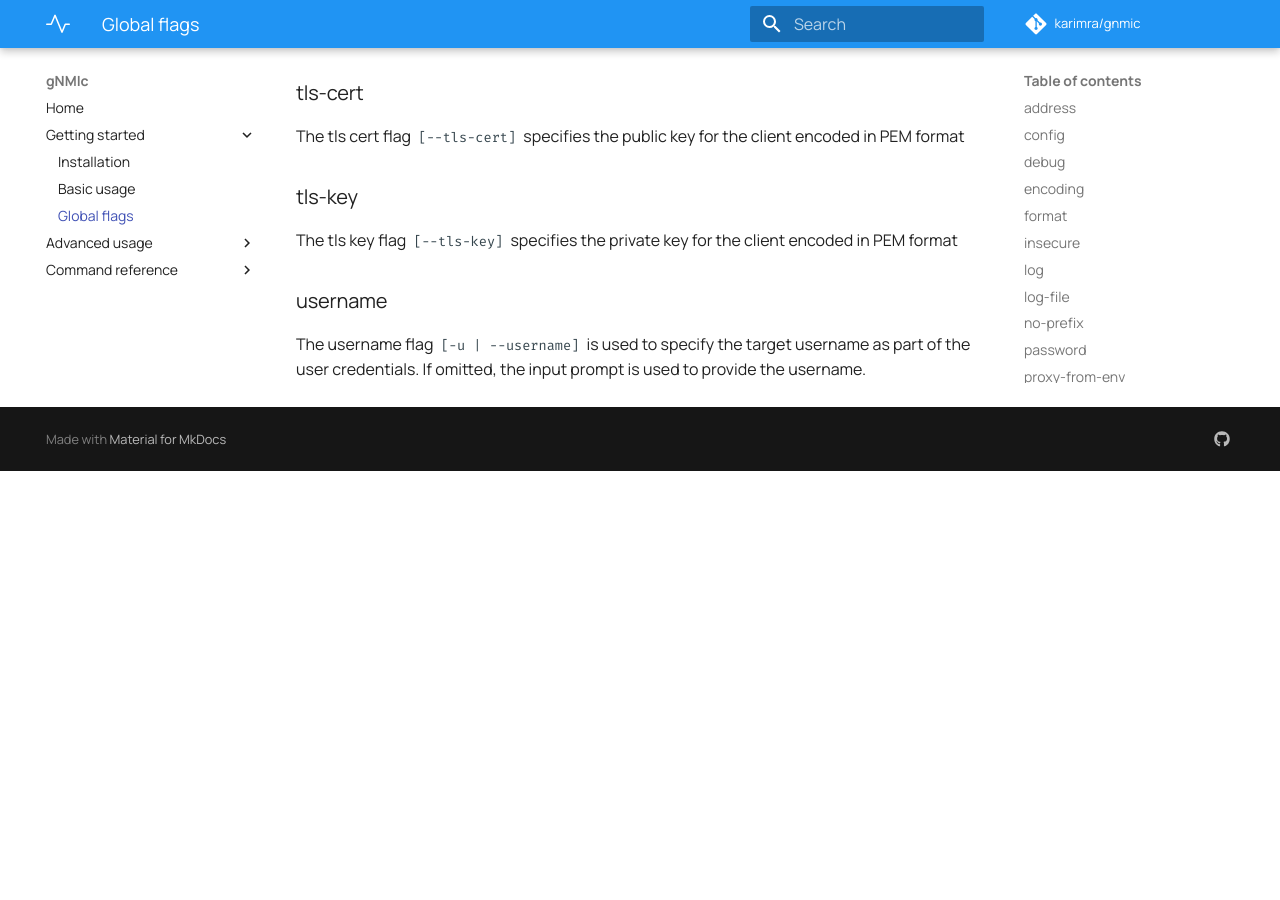
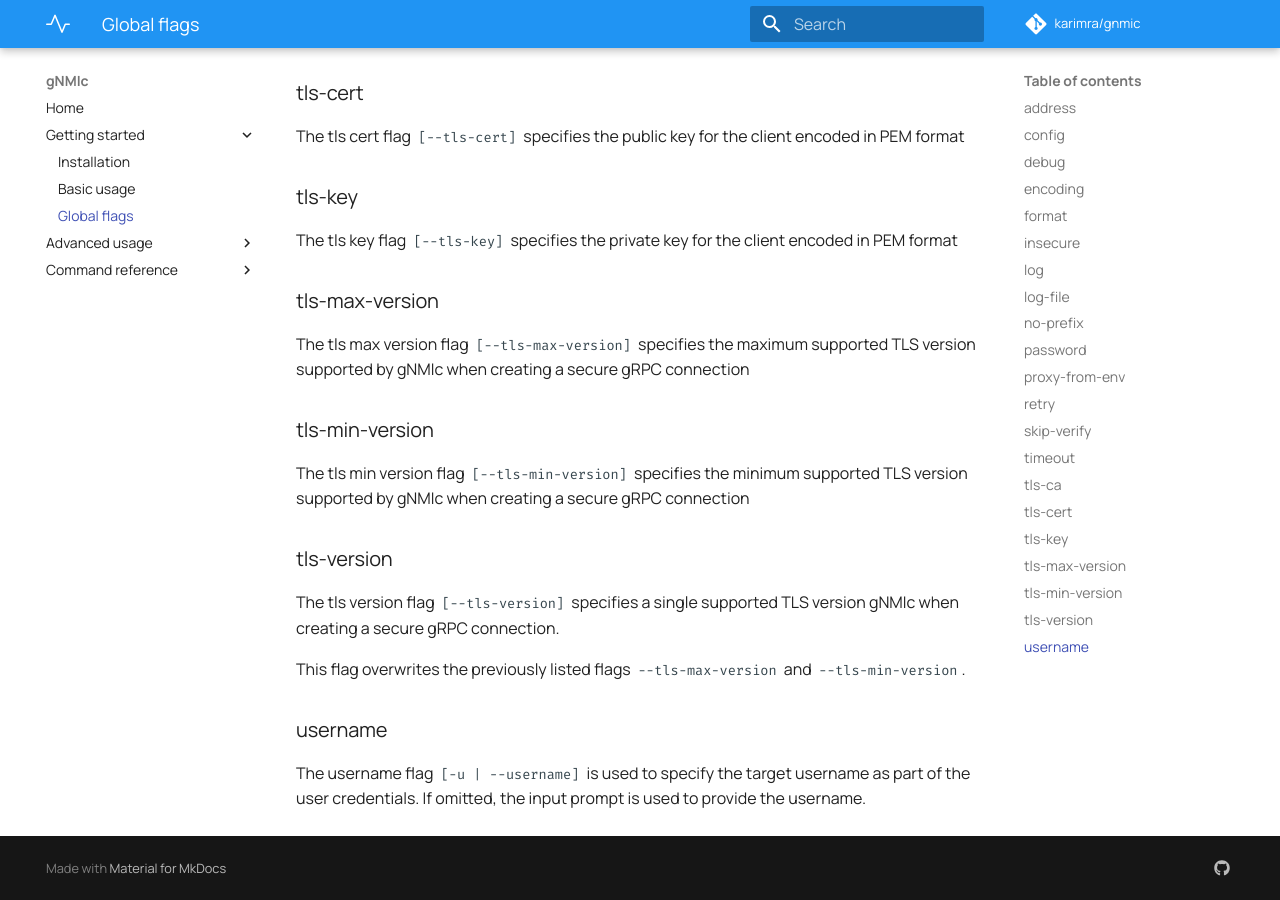
Before and after one commit to karimra/gnmic, an MkDocs documentation site: the page built from docs/global_flags.md, in a window 1280 px wide and 900 px high, scrolled down 3439 px. Built offline with MkDocs 1.6.1 and Material for MkDocs 9.7.7, drawn with Linux system fonts in a browser that asks for light colours; comment, search, counter and statistics services are not loaded; before the commit the page ends 3910 px from its top, so only the background shows below that.

Commit message:
add flags docs

```diff
--- a/docs/global_flags.md
+++ b/docs/global_flags.md
@@ -175,5 +175,16 @@ The tls cert flag `[--tls-cert]` specifies the public key for the client encoded
 ### tls-key
 The tls key flag `[--tls-key]` specifies the private key for the client encoded in PEM format
 
+### tls-max-version
+The tls max version flag `[--tls-max-version]` specifies the maximum supported TLS version supported by gNMIc when creating a secure gRPC connection
+
+### tls-min-version
+The tls min version flag `[--tls-min-version]` specifies the minimum supported TLS version supported by gNMIc when creating a secure gRPC connection
+
+### tls-version
+The tls version flag `[--tls-version]` specifies a single supported TLS version gNMIc when creating a secure gRPC connection.
+
+This flag overwrites the previously listed flags `--tls-max-version` and `--tls-min-version`.
+
 ### username
 The username flag `[-u | --username]` is used to specify the target username as part of the user credentials. If omitted, the input prompt is used to provide the username.
```
